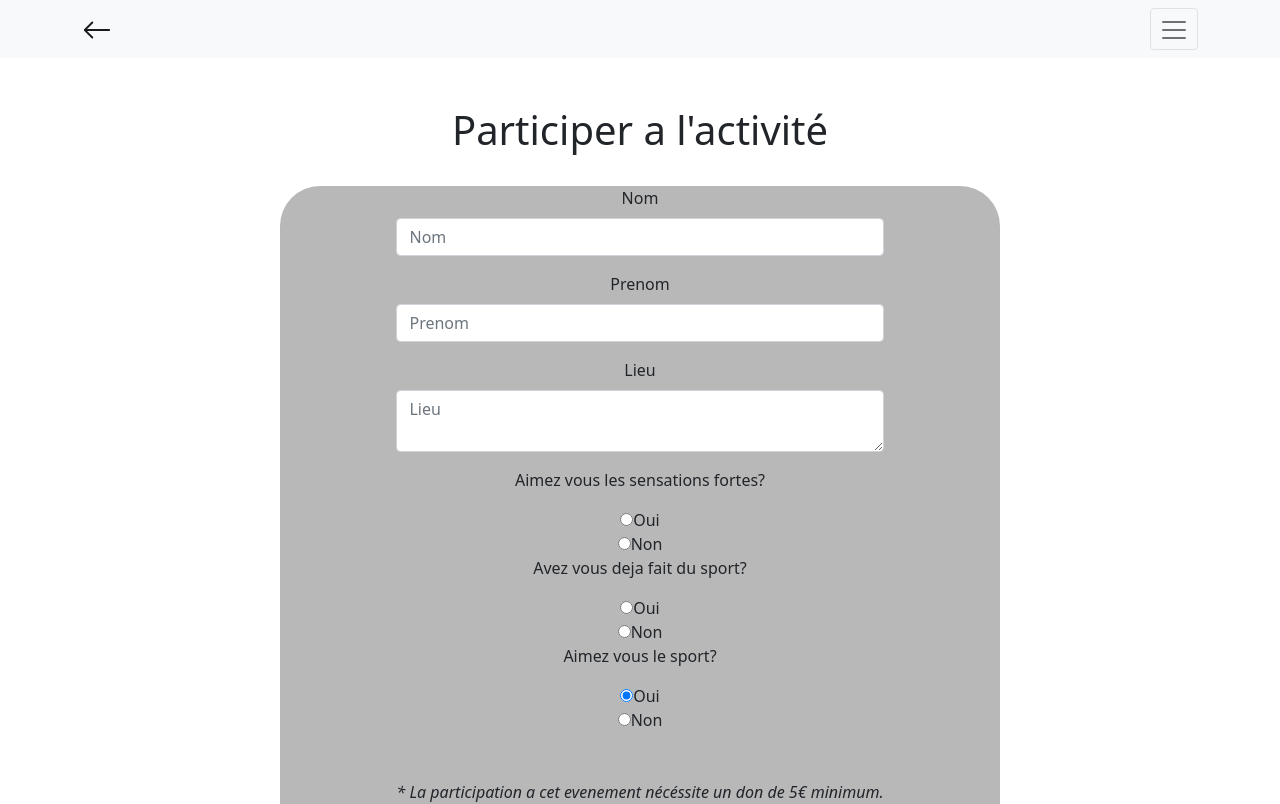
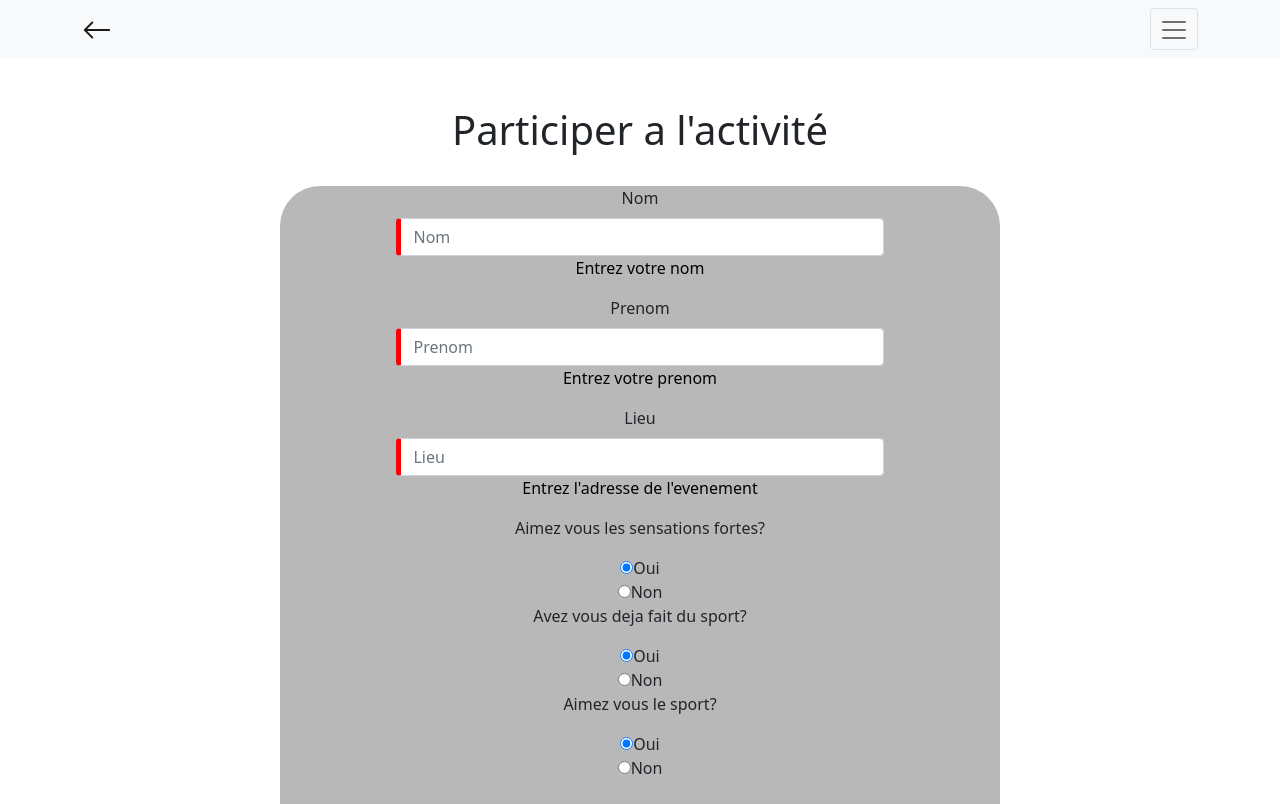
Before and after one commit to Webforce1210/CityEvent, an Angular app: page /inscription_activite/1 in a window 1280 px wide. Shown: the top 804 px of the page. Built offline with nearby package versions, Linux system fonts and the light colour scheme.

Commit message:
Modifications paiements forms

```diff
--- a/src/app/inscription-activite/inscription-activite.component.css
+++ b/src/app/inscription-activite/inscription-activite.component.css
@@ -70,3 +70,19 @@ footer{
 #paymentButton{
     margin-bottom: 5rem;
 }
+
+input.ng-invalid{
+    border-left: 5px solid red;
+}
+
+input.ng-valid{
+    border-left: 5px solid green;
+}
+
+.error{
+    color: black;
+}
+
+.error.ng-valid{
+    color: green;
+}
--- a/src/app/inscription-activite/inscription-activite.component.html
+++ b/src/app/inscription-activite/inscription-activite.component.html
@@ -4,44 +4,49 @@
     <h1>Participer a l'activité</h1>
     <div class="innerDivDetails">
         <div>
-            <div class="mb-3">
+        <form [formGroup]="inscriptionForm">
+            <div class="mb-3 form-group">
                 <label for="exampleFormControlInput1" class="form-label">Nom</label>
-                <input type="email" class="form-control" id="exampleFormControlInput1" placeholder="Nom" [formControl] ="nom">
+                <input type="text" class="form-control" formControlName="nom" id="exampleFormControlInput1" placeholder="Nom" required>
+                <span *ngIf="nom.invalid" class="error">Entrez votre nom</span>
             </div>
-            <div class="mb-3">
+            <div class="mb-3 form-group">
                 <label for="exampleFormControlInput1" class="form-label">Prenom</label>
-                <input type="email" class="form-control" id="exampleFormControlInput1" placeholder="Prenom" [formControl] ="prenom">
+                <input type="text" class="form-control" formControlName="prenom" id="exampleFormControlInput1" placeholder="Prenom" required>
+                <span *ngIf="prenom.invalid" class="error">Entrez votre prenom</span>
             </div>
-            <div class="mb-3">
+            <div class="mb-3 form-group">
                 <label for="exampleFormControlTextarea1" class="form-label">Lieu</label>
-                <textarea class="form-control" id="exampleFormControlTextarea1" placeholder="Lieu" [formControl] ="lieu"></textarea>
+                <input type="text" class="form-control" formControlName="lieu" id="exampleFormControlTextarea1" placeholder="Lieu" required>
+                <span *ngIf="lieu.invalid" class="error">Entrez l'adresse de l'evenement</span>
             </div>
+        </form>
                 <div>
                     <p>Aimez vous les sensations fortes?</p>
                     <div>
-                        <input type="radio" id="oui" name="question_inscription" value="oui" checked>
+                        <input type="radio" id="oui" name="question_inscription1" value="oui" checked>
                         <label for="oui">Oui</label>
                     </div>
                     <div>
-                        <input type="radio" id="oui" name="question_inscription" value="non">
+                        <input type="radio" id="oui" name="question_inscription1" value="non">
                         <label for="non">Non</label>
                     </div>
                     <p>Avez vous deja fait du sport?</p>
                     <div>
-                        <input type="radio" id="oui" name="question_inscription" value="oui" checked>
+                        <input type="radio" id="oui" name="question_inscription2" value="oui" checked>
                         <label for="oui">Oui</label>
                     </div>
                     <div>
-                        <input type="radio" id="oui" name="question_inscription" value="non">
+                        <input type="radio" id="oui" name="question_inscription2" value="non">
                         <label for="non">Non</label>
                     </div>
                     <p>Aimez vous le sport?</p>
                     <div>
-                        <input type="radio" id="oui" name="question_inscription" value="oui" checked>
+                        <input type="radio" id="oui" name="question_inscription3" value="oui" checked>
                         <label for="oui">Oui</label>
                     </div>
                     <div>
-                        <input type="radio" id="oui" name="question_inscription" value="non">
+                        <input type="radio" id="oui" name="question_inscription3" value="non">
                         <label for="non">Non</label>
                     </div>
                 </div>
@@ -51,7 +56,7 @@
         </div>
     </div>
     <div>
-        <button href="#" id="paymentButton" class="btn btn-outline-danger" (click)= "goToPayment()">Payer et Participer</button>
+        <button [disabled]="!inscriptionForm.valid" href="#" id="paymentButton" class="btn btn-outline-danger" (click)= "goToPayment()">Payer et Participer</button>
     </div>
 </div>
 
--- a/src/app/inscription-activite/inscription-activite.component.ts
+++ b/src/app/inscription-activite/inscription-activite.component.ts
@@ -1,5 +1,6 @@
 import { Component, Input, OnInit } from '@angular/core';
-import { FormControl } from '@angular/forms';
+import { FormControl, FormGroup, Validators } from '@angular/forms';
+import { ReactiveFormsModule } from '@angular/forms';
 
 @Component({
   selector: 'app-inscription-activite',
@@ -12,16 +13,35 @@ export class InscriptionActiviteComponent implements OnInit {
 
   constructor() { }
 
-nom = new FormControl("");
-prenom = new FormControl("");
-lieu = new FormControl("");
+  inscriptionForm = new FormGroup({
+    nom : new FormControl("", Validators.required),
+    prenom : new FormControl("", Validators.required),
+    lieu : new FormControl("", Validators.required)
+  })
+
+  nom = new FormControl("", Validators.required);
+  prenom = new FormControl("", Validators.required);
+  lieu = new FormControl("", Validators.required);
 
 paiementButton: boolean = false;
 
+get name(){
+  return this.inscriptionForm.get('nom');
+}
+
+get firstname(){
+  return this.inscriptionForm.get('prenom');
+}
+
+get location(){
+  return this.inscriptionForm.get('lieu');
+}
+
 goToPayment(){
   this.paiementButton = !this.paiementButton;
-  console.log(this.nom.value, this.prenom.value, this.lieu.value);
+  console.log(this.inscriptionForm.value);
 }
+
   ngOnInit(): void {
   }
 
--- a/src/app/navbar-offline/navbar-offline.component.html
+++ b/src/app/navbar-offline/navbar-offline.component.html
@@ -1,6 +1,6 @@
 <nav class="navbar navbar-expand-lg navbar-light bg-light">
     <div class="container">
-        <a class="navbar-brand" [routerLink]="['/']">
+        <a class="navbar-brand" (click)= "previous()">
             <svg xmlns="http://www.w3.org/2000/svg" width="30" height="30" fill="currentColor" class="bi bi-arrow-left" viewBox="0 0 16 16">
                 <path fill-rule="evenodd" d="M15 8a.5.5 0 0 0-.5-.5H2.707l3.147-3.146a.5.5 0 1 0-.708-.708l-4 4a.5.5 0 0 0 0 .708l4 4a.5.5 0 0 0 .708-.708L2.707 8.5H14.5A.5.5 0 0 0 15 8z"/>
             </svg>
--- a/src/app/navbar-offline/navbar-offline.component.ts
+++ b/src/app/navbar-offline/navbar-offline.component.ts
@@ -9,6 +9,11 @@ export class NavbarOfflineComponent implements OnInit {
 
   constructor() { }
 
+  previous(){
+    window.history.back();
+  }
+
+
   ngOnInit(): void {
   }
 
--- a/src/app/paiement/paiement.component.html
+++ b/src/app/paiement/paiement.component.html
@@ -11,6 +11,7 @@
                     <div class="card px-4 form_container">
                         <p class="h8 py-3">Details de paiement</p>
                         <div class="row gx-3">
+                            <form>
                             <div class="col-12">
                                 <div class="d-flex flex-column">
                                     <p class="text mb-1">Nom et Prénom</p> <input class="form-control mb-3" type="text" placeholder="Nom" [formControl] ="nomPrenom" required>
@@ -21,6 +22,7 @@
                                     <p class="text mb-1">Numero de carte</p> <input class="form-control mb-3" type="text" placeholder="1234-5678-9101-1121" [formControl] ="numeroDeCarte" required>
                                 </div>
                             </div>
+                            <div class="row">
                             <div class="col-6">
                                 <div class="d-flex flex-column">
                                     <p class="text mb-1">Date d'expiration</p> <input class="form-control mb-3" type="text" placeholder="MM/AA" [formControl] ="dateDexpiration" required>
@@ -31,6 +33,8 @@
                                     <p class="text mb-1">CVV/CVC</p> <input class="form-control mb-3 pt-2 " type="password" placeholder="123" [formControl] ="cvc" required>
                                 </div>
                             </div>
+                        </div>
+                            </form>
                             <div>
                                 <input type="checkbox" (change)="checkCheckBoxValue($event)" id="savecard" name="savecard" value="saveCardInfos.value">
                                 <label for="savecard" style="font-style: italic; font-size: 13px;">Sauvegarder cette carte comme moyen de paiement.</label>
--- a/src/app/paiement/paiement.component.ts
+++ b/src/app/paiement/paiement.component.ts
@@ -1,5 +1,5 @@
 import { Component, Input, OnInit } from '@angular/core';
-import { FormBuilder, FormControl, FormGroup, ReactiveFormsModule } from '@angular/forms';
+import { FormBuilder, FormControl, FormGroup, ReactiveFormsModule, Validators } from '@angular/forms';
 import { EventActivity } from '../models/EventActivity.model';
 let uniqid = require('uniqid');
 import { NOMEM } from 'dns';
@@ -15,12 +15,10 @@ import { ThisReceiver } from '@angular/compiler';
 
 export class PaiementComponent implements OnInit {
 
-
-
-  nomPrenom = new FormControl("");
-  numeroDeCarte = new FormControl("");
-  dateDexpiration = new FormControl("");
-  cvc = new FormControl("");
+  nomPrenom = new FormControl("", Validators.required);
+  numeroDeCarte = new FormControl("", Validators.required);
+  dateDexpiration = new FormControl("", Validators.required);
+  cvc = new FormControl("", Validators.required);
   saveCardInfos = new FormControl(false);
 
 
```
